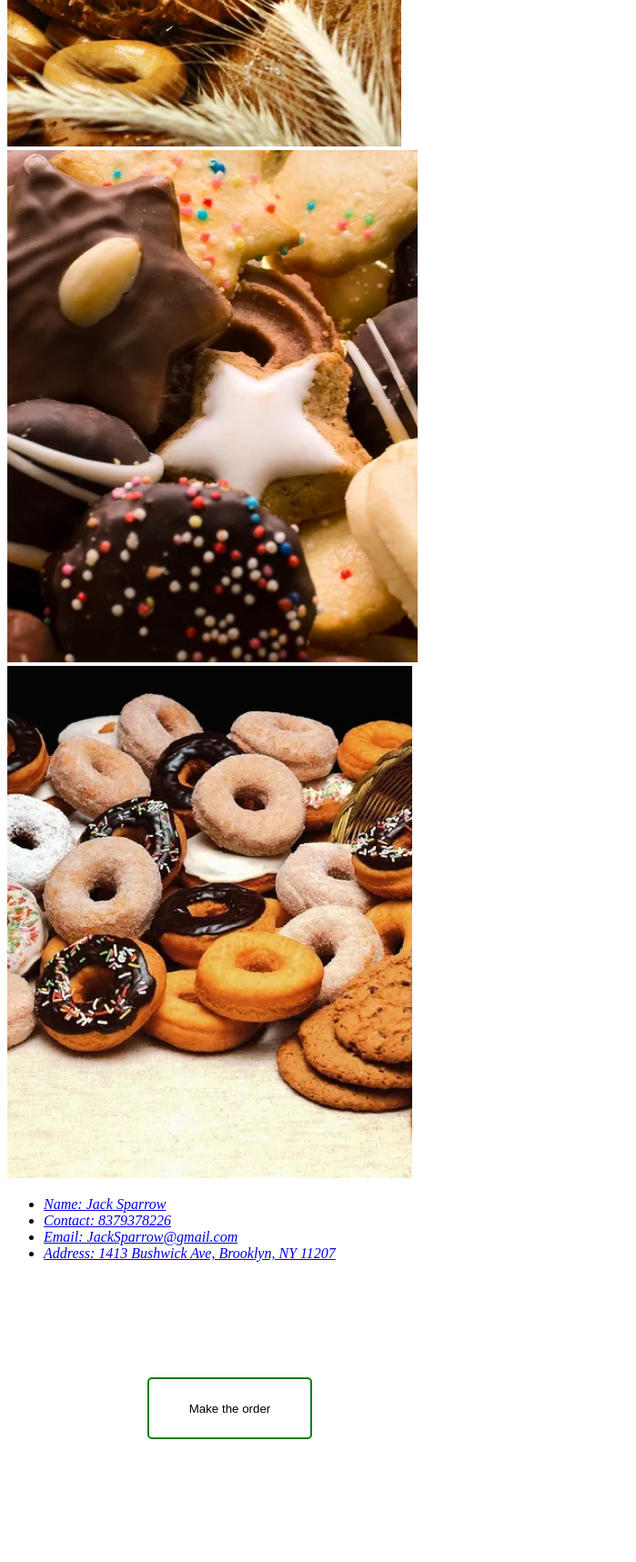
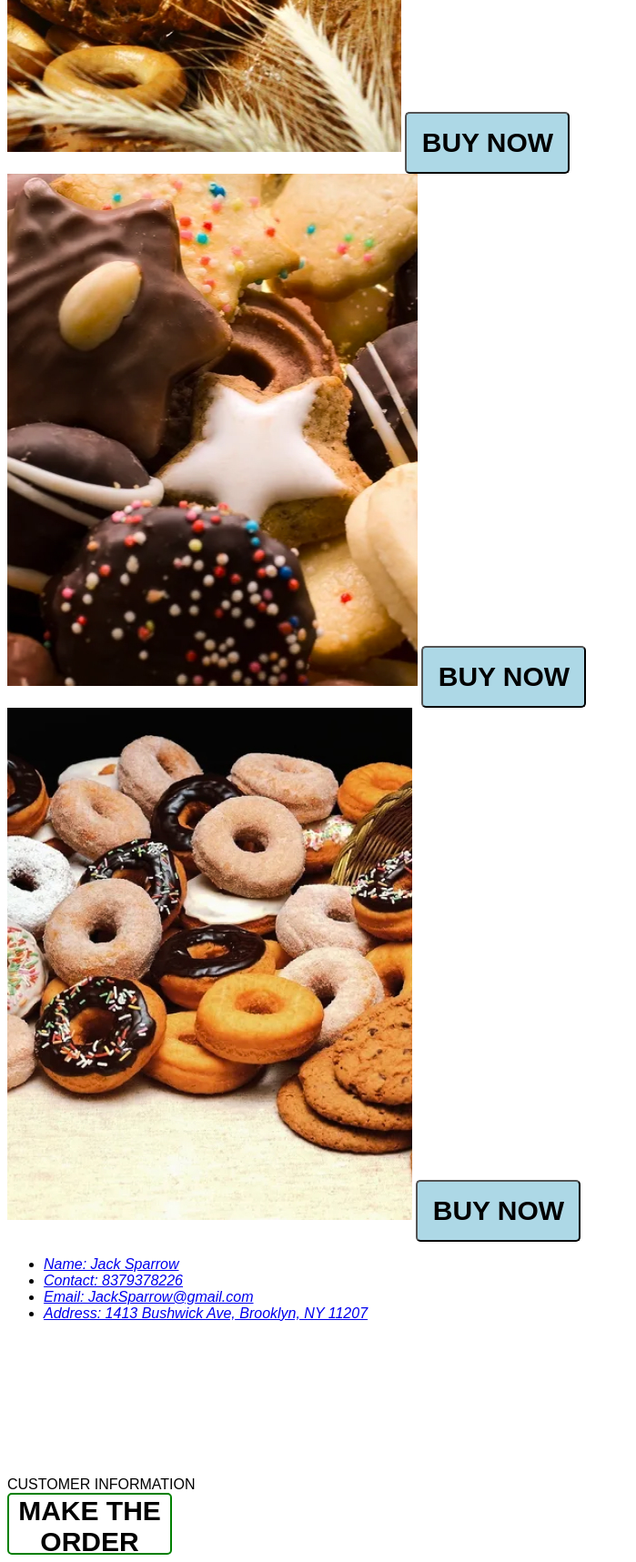
Before and after one commit to MaximPetrenko/first_project, a plain HTML site: page index1.html in a window 1280 px wide. Shown: the part 1980-3697 px from the top of the page at 91% size, without its empty margins (0-699 px from the left). Before the commit the page ends 3570 px from the top, so only its background shows below. Drawn offline with Linux system fonts and the light colour scheme; grey boxes are pictures that could not be loaded.

Commit message:
Update css and index1

```diff
--- a/css/style.css
+++ b/css/style.css
@@ -1,5 +1,9 @@
 :root {
     --color-main: darkblue;
+}
+body {
+    font-family: sans-serif;
+    color: black;
 }
 .main-button {
     width: 181px;
@@ -7,6 +11,9 @@
     border-radius: 5px;
     border: 2px solid green;
     background-color: white;
+    font-size: 30px;
+    font-weight: bold;
+    text-align: center;
 }
 .main-button:hover {
     background-color: lightslategrey;
@@ -20,3 +27,14 @@
 p {
     color: var(--color-main);
 }
+.buy-button {
+    width: 181px;
+    height: 68px;
+    border-radius: 5px;
+    background-color: lightblue;
+    font-size: 30px;
+    font-weight: bold;
+}
+.to-up, button {
+    text-transform: uppercase;
+}
--- a/index1.html
+++ b/index1.html
@@ -16,9 +16,9 @@
                 <img src="./images/logo.svg" alt="Logo">
             </a>
             <ul>
-                <li><a class="link-header" #contact-section">Contacts</a></li>
-                <li><a class="link-header" #gallery-section">Gallery</a></li>
-                <li><a class="link-header" #about-section">About</a></li>
+                <li><a class="link-header to-up" #contact-section">Contacts</a></li>
+                <li><a class="link-header to-up" #gallery-section">Gallery</a></li>
+                <li><a class="link-header to-up" #about-section">About</a></li>
             </ul>
         </nav>
     </header>
@@ -29,7 +29,7 @@
             <button class="main-button" type="submit">Make the order</button>
         </section>
         <section id="gallery-section">
-            <h2>Gallery</h2>
+            <h2 class="to-up">Gallery</h2>
             <article>
                 <img src="./images/honey-waffle-cupcake.jpg" alt="honey waffle">
                 <h2>A Bakery is an establishment as a floor based</h2>
@@ -47,14 +47,23 @@
             </article>
         </section>
         <section id="about-section">
-            <h2>About</h2>
-            <article><img src="./images/close-up-shot-bakery-bread.jpg" alt="bread"></article>
-            <article><img src="./images/delectable-bakery-pastries.jpg" alt="cukies"></article>
-            <article><img src="./images/doughnuts-from-bakery.jpg" alt="donuts"></article>
+            <h2 class="to-up">About</h2>
+            <article>
+                <img src="./images/close-up-shot-bakery-bread.jpg" alt="bread">
+                <button class="buy-button" type="submit">Buy now</button>
+            </article>
+            <article>
+                <img src="./images/delectable-bakery-pastries.jpg" alt="cukies">
+                <button class="buy-button" type="submit">Buy now</button>
+            </article>
+            <article>
+                <img src="./images/doughnuts-from-bakery.jpg" alt="donuts">
+                <button class="buy-button" type="submit">Buy now</button>
+            </article>
         </section>
     </main>
 
-    <footer>
+    <section>
         <address id="contact-section">
             <ul>
                 <li><a href="#">Name: Jack Sparrow</a></li>
@@ -70,6 +79,7 @@
         allowfullscreen=""
         loading="lazy"
         referrerpolicy="no-referrer-when-downgrade"></iframe>
+        <section class="to-up">Customer information</section>
         <button class="main-button" type="submit">Make the order</button>
     </footer>
 </body>
```
